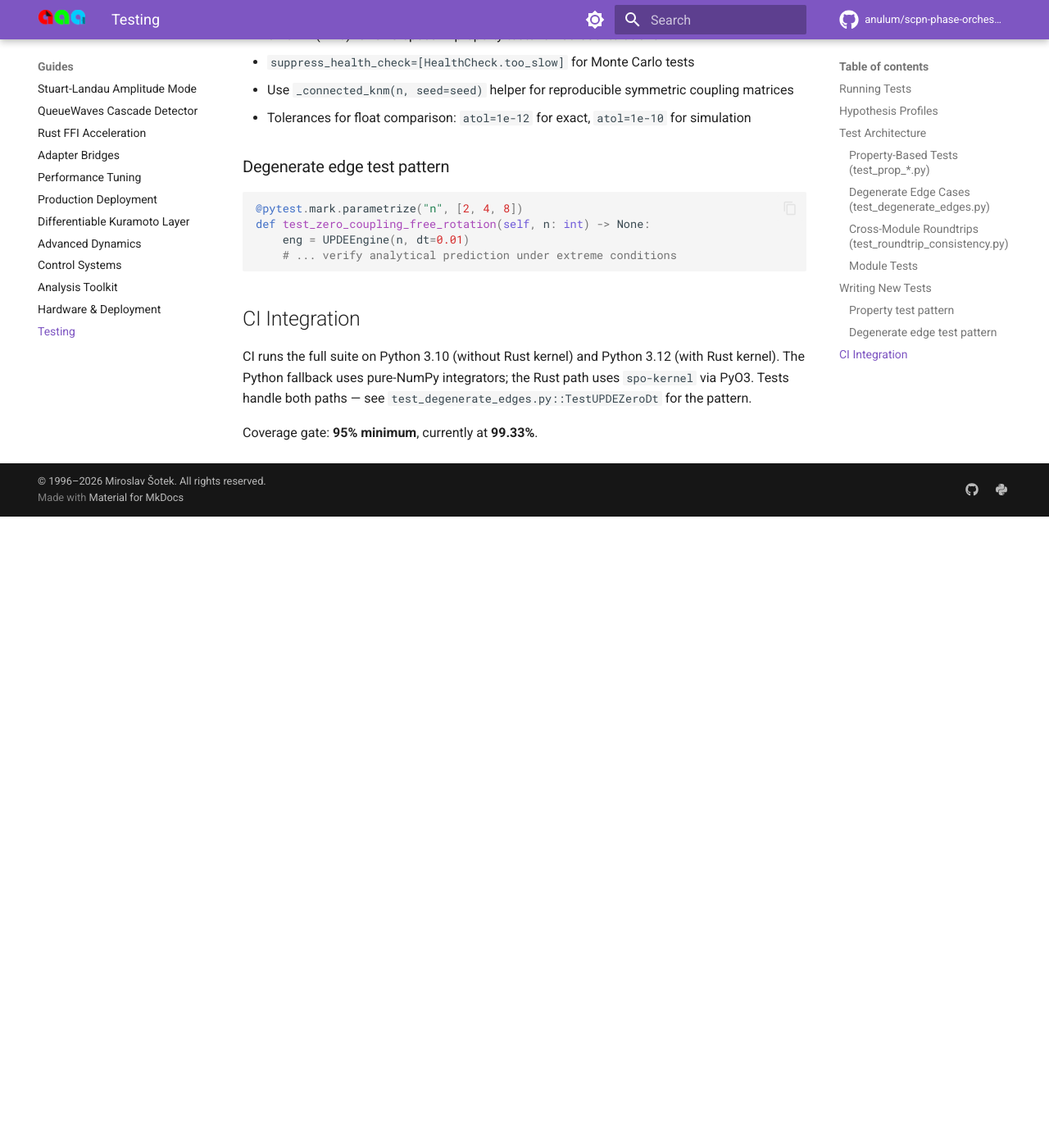
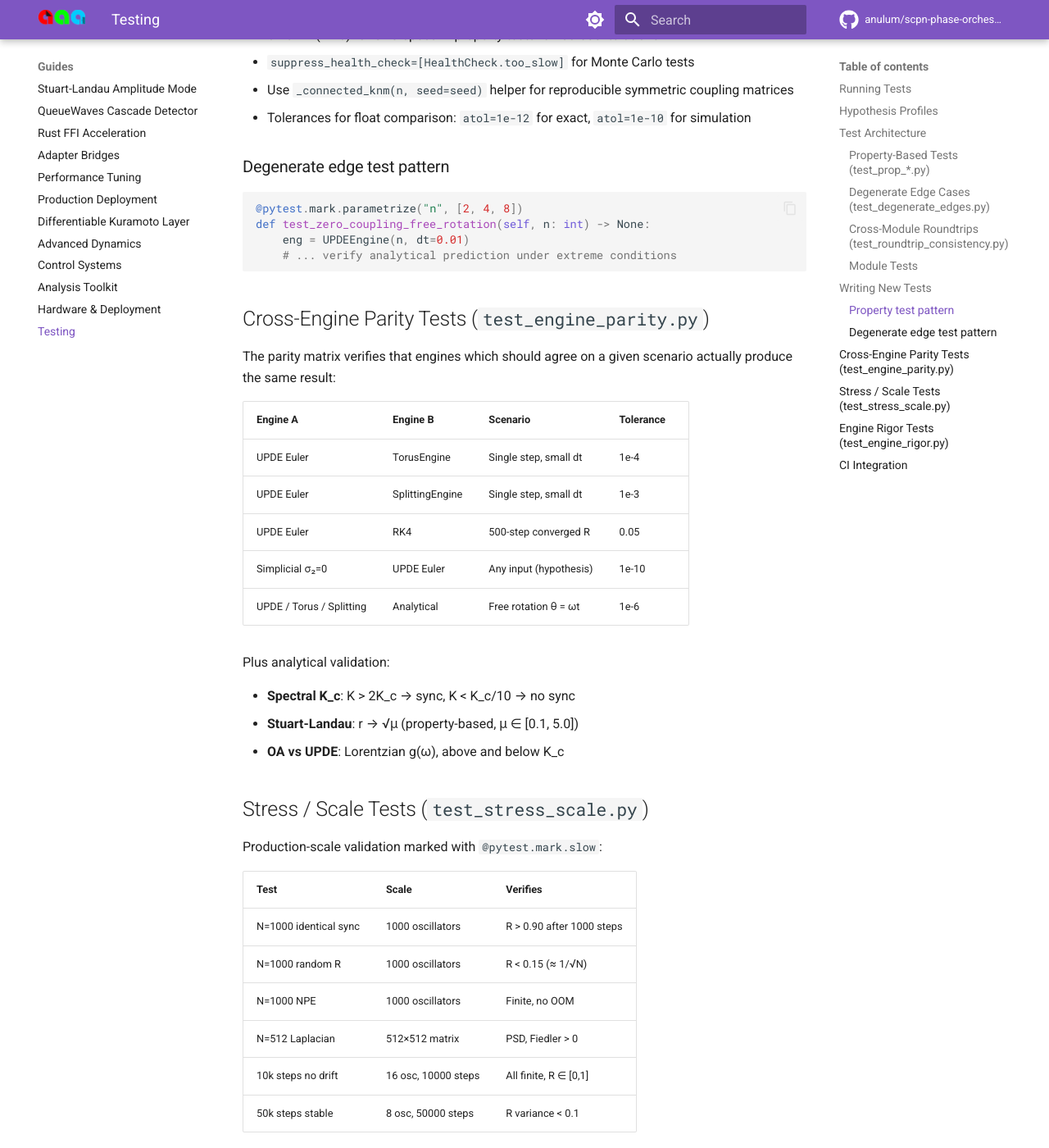
Before and after one commit to anulum/scpn-phase-orchestrator, an MkDocs documentation site: the page built from docs/guide/testing.md, in a window 1280 px wide and 1400 px high, scrolled down 3738 px. Shown: the whole window at 82% size. Built offline with MkDocs 1.6.1 and Material for MkDocs 9.7.7, drawn with Linux system fonts in a browser that asks for light colours; comment, search, counter and statistics services are not loaded; before the commit the page ends 4368 px from its top, so only the background shows below that; some of the changed text lies outside the part shown.

Commit message:
Document examples, parity tests, stress tests, engine rigor
- docs/guide/testing.md: cross-engine parity matrix, stress/scale table,
  engine rigor catalogue, OA analytical validation section
- CHANGELOG.md: 7 domain examples, parity + rigor + stress tests
- docs/index.md: badge 3000+ → 3100+
- mkdocs --strict clean

Co-Authored-By: Arcane Sapience <protoscience@anulum.li>

````diff
--- a/docs/guide/testing.md
+++ b/docs/guide/testing.md
@@ -122,6 +122,52 @@ def test_zero_coupling_free_rotation(self, n: int) -> None:
     # ... verify analytical prediction under extreme conditions
 ```
 
+## Cross-Engine Parity Tests (`test_engine_parity.py`)
+
+The parity matrix verifies that engines which should agree on a given
+scenario actually produce the same result:
+
+| Engine A | Engine B | Scenario | Tolerance |
+|----------|----------|----------|-----------|
+| UPDE Euler | TorusEngine | Single step, small dt | 1e-4 |
+| UPDE Euler | SplittingEngine | Single step, small dt | 1e-3 |
+| UPDE Euler | RK4 | 500-step converged R | 0.05 |
+| Simplicial σ₂=0 | UPDE Euler | Any input (hypothesis) | 1e-10 |
+| UPDE / Torus / Splitting | Analytical | Free rotation θ = ωt | 1e-6 |
+
+Plus analytical validation:
+
+- **Spectral K_c**: K > 2K_c → sync, K < K_c/10 → no sync
+- **Stuart-Landau**: r → √μ (property-based, μ ∈ [0.1, 5.0])
+- **OA vs UPDE**: Lorentzian g(ω), above and below K_c
+
+## Stress / Scale Tests (`test_stress_scale.py`)
+
+Production-scale validation marked with `@pytest.mark.slow`:
+
+| Test | Scale | Verifies |
+|------|-------|----------|
+| N=1000 identical sync | 1000 oscillators | R > 0.90 after 1000 steps |
+| N=1000 random R | 1000 oscillators | R < 0.15 (≈ 1/√N) |
+| N=1000 NPE | 1000 oscillators | Finite, no OOM |
+| N=512 Laplacian | 512×512 matrix | PSD, Fiedler > 0 |
+| 10k steps no drift | 16 osc, 10000 steps | All finite, R ∈ [0,1] |
+| 50k steps stable | 8 osc, 50000 steps | R variance < 0.1 |
+
+Run slow tests explicitly: `py -3.12 -m pytest -m slow`
+
+## Engine Rigor Tests (`test_engine_rigor.py`)
+
+Dedicated comprehensive validation for auxiliary engines:
+
+| Engine | Tests | Key invariants |
+|--------|-------|----------------|
+| HypergraphEngine | 5 | k-body coupling, free rotation, output bounds |
+| Market module | 5 | Hilbert phase extraction, R shape, regime detection |
+| Envelope solver | 6 | Shape, non-negative, modulation depth ∈ [0,1] |
+| Adjoint gradient | 4 | cost_R bounds, gradient shape, zero diagonal |
+| DelayBuffer/Engine | 7 | Push/get, early access, delay=1 ≈ standard |
+
 ## CI Integration
 
 CI runs the full suite on Python 3.10 (without Rust kernel) and Python 3.12 (with Rust kernel). The Python fallback uses pure-NumPy integrators; the Rust path uses `spo-kernel` via PyO3. Tests handle both paths — see `test_degenerate_edges.py::TestUPDEZeroDt` for the pattern.
````
Also changed, not shown: other parts of docs/guide/testing.md (+1 -1 lines), CHANGELOG.md (+14 -0 lines), docs/index.md (+1 -1 lines).
